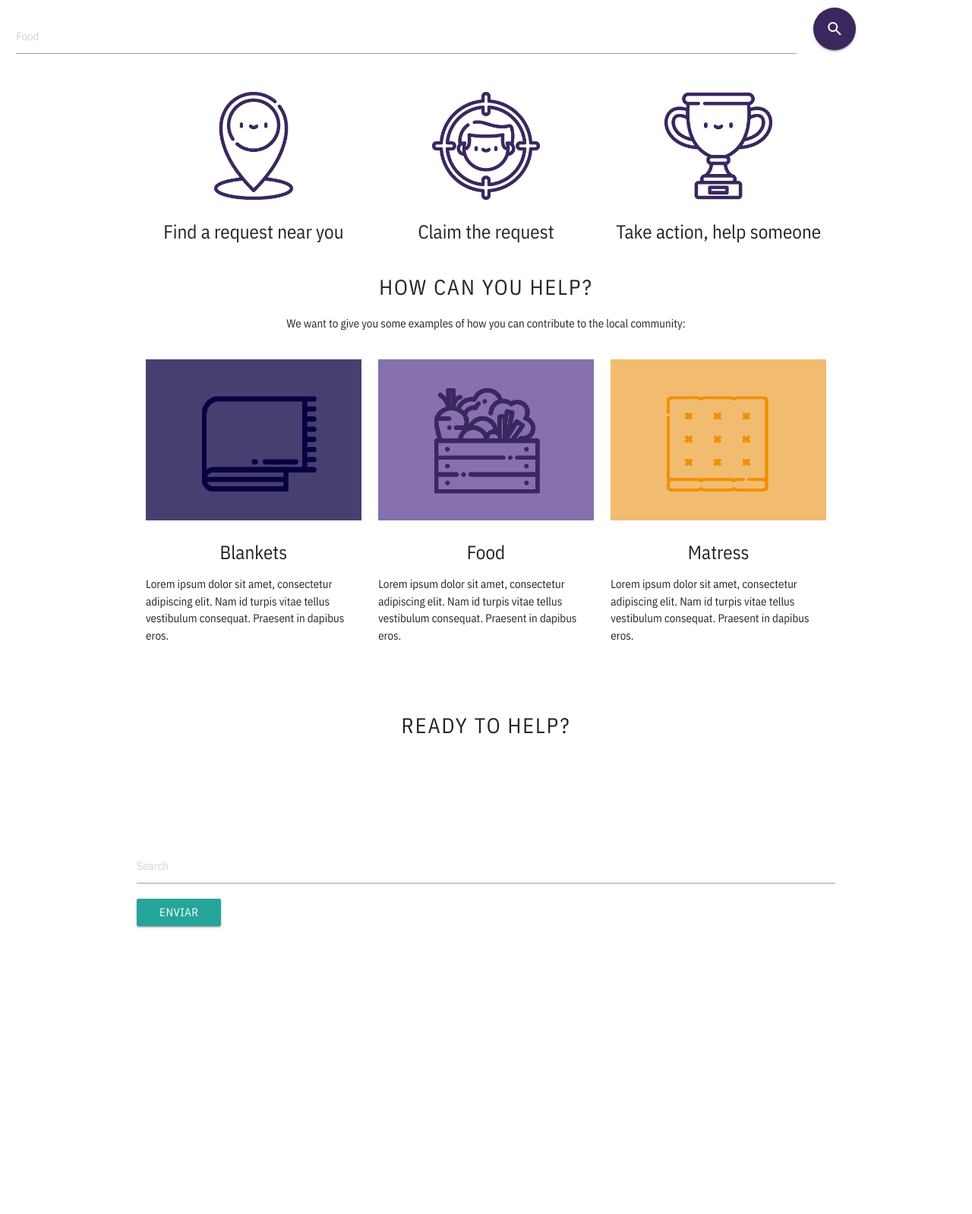
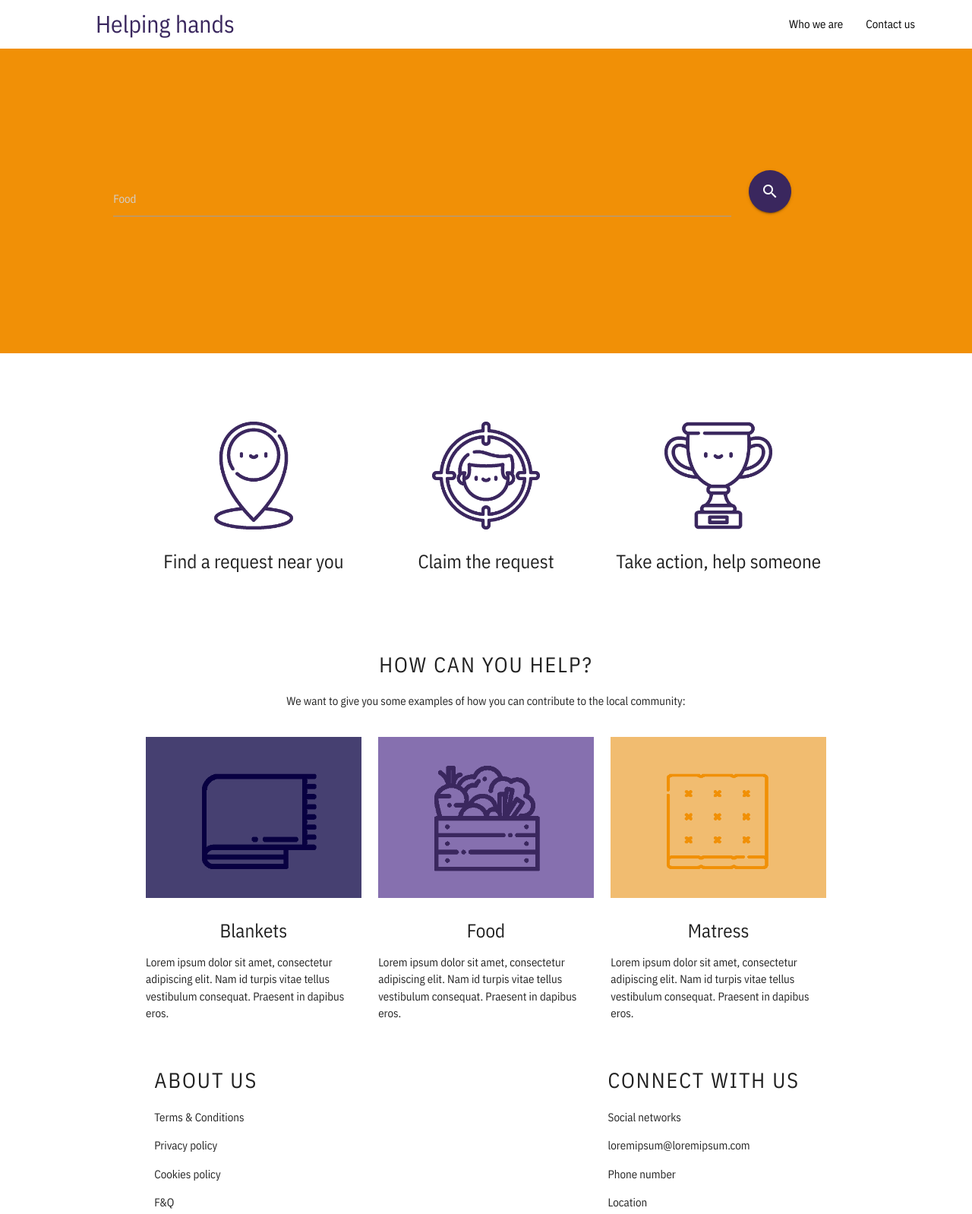
Before and after one commit to VincentKen/bloomberg-challenge-2018, a website: page public/index.html in a window 1280 px wide. Shown: the whole page at 76% size. Before the commit the page ends 1324 px from the top, so only its background shows below. Drawn offline with nearby package versions, Linux system fonts and the light colour scheme; files whose address does not match are found by name.

Commit message:
Menu, search form and footer

```diff
--- a/public/css/master.css
+++ b/public/css/master.css
@@ -34,13 +34,33 @@ h3 {
 
 .background
 {
+    padding-top: 10em;
+    padding-bottom: 10em;
+    background-color: #F19006;
+    margin-bottom: 5em;
     background-size: cover;
     background-image: image('img/holding_hands_bw_FHD.png');
 }
 
-.background-2 {
-    padding-top: 2em;
-    background: url('img/monica-melton-467245-unsplash.jpg');
+.section{
+    margin-bottom:5em;
+}
+nav{
+    background-color: #fff!important;
+}
+
+nav .brand-logo {
+    position: absolute!important;
+    color: #3A275E!important;
+    margin-left: 4em;
+}
+
+nav ul a {
+    color: #000;
+}
+
+#nav-mobile{
+    margin-right: 4em;
 }
 
 .rcorner {
@@ -60,7 +80,8 @@ h3 {
 #search {
     padding-top: 45%;
     padding: 10px;
-    width: 100%;
+width: 80%;
+    margin: 0 auto;
 }
 
 #map {
--- a/public/index.html
+++ b/public/index.html
@@ -16,7 +16,15 @@
     <script type="text/javascript" src="js/scripts/typed.min.js"></script>
     <script type="text/javascript" src="https://code.jquery.com/jquery-3.2.1.min.js"></script>
     <script type="text/javascript" src="js/materialize.min.js"></script>
-
+ <nav>
+    <div class="nav-wrapper">
+      <a href="#" class="brand-logo">Helping hands</a>
+      <ul id="nav-mobile" class="right hide-on-med-and-down">
+        <li><a href="sass.html">Who we are</a></li>
+        <li><a href="badges.html">Contact us</a></li>
+      </ul>
+    </div>
+  </nav>
     <div class="center-align background" style="height: 100%">
         <div class="center-align valign-wrapper search-form" style="height: 100%">
             <div class="center-align row" id="search">
@@ -41,7 +49,7 @@
     </script>
 
     <div class="container">
-        <div class="row">
+        <div class="row section">
             <div class="corner col s12 col l4">
                 <center><img src="img/icons/placeholder.png" class="icon"></center>
                 <h3>Find a request near you</h3>
@@ -79,20 +87,28 @@
         </div>
     </div>
 
-    <div class="background-2">
-        <div class="row">
-            <h2 style="text-align: center">Ready to help?</h2></div>
-        <form class="form" role="search">
-            <div class="input-group">
-                <input type="text" class="form-control" placeholder="Search" name="srch-term" id="srch-term">
-                <div class="input-group-btn">
-                    <button class="btn btn-default" type="submit">
-                    Enviar
-                </button>
-                </div>
+    <footer>
+    <div class="row">
+        <div class="container">
+        <div class="col s12 col l4">
+        <h2>About us</h2>
+        <p>Terms &amp; Conditions</p>
+        <p>Privacy policy</p>
+        <p>Cookies policy</p>
+        <p>F&amp;Q</p>
+        </div>
+        <div class="col s12 col l4">
+        </div>
+        <div class="col s12 col l4">
+        <h2>Connect with us</h2>
+        <p>Social networks</p>
+        <p>loremipsum@loremipsum.com</p>
+        <p>Phone number</p>
+        <p>Location</p>
+        </div>
             </div>
-        </form>
     </div>
+    </footer>
     <script type="text/javascript" src="https://code.jquery.com/jquery-3.2.1.min.js"></script>
     <script type="text/javascript" src="js/materialize.min.js"></script>
     <script>
```
